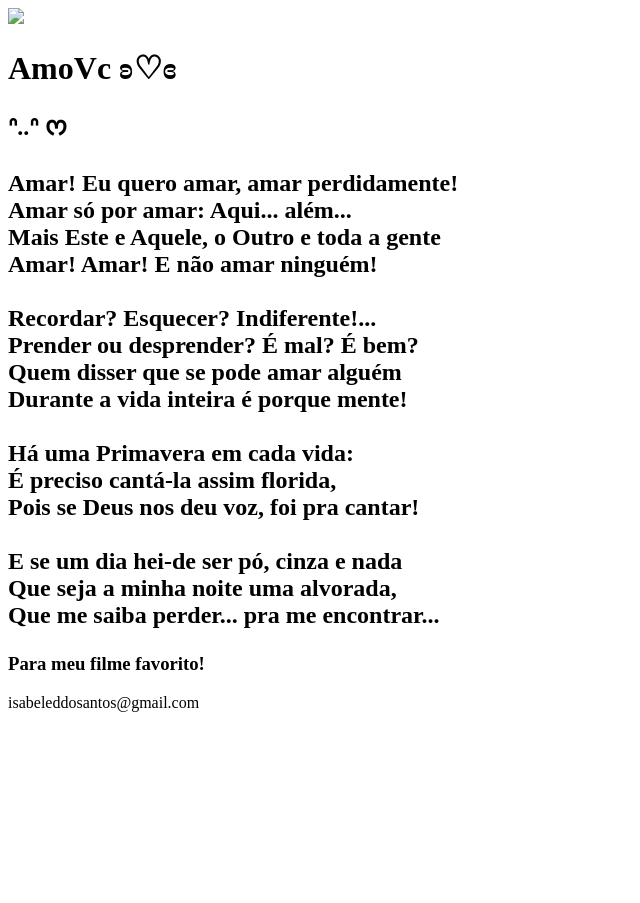
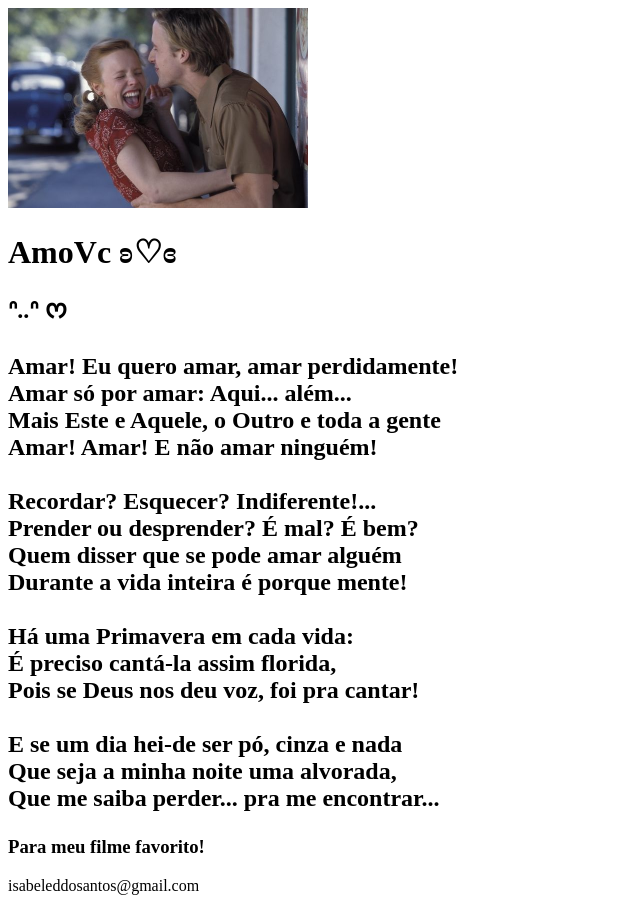
Before and after one commit to iisalovs/AmoVc-, a plain HTML site: page index.html in a window 1280 px wide. Shown: the whole page, without its empty margins (0-640 px from the left). Before the commit the page ends 800 px from the top, so only its background shows below. Drawn offline with Linux system fonts and the light colour scheme.

Commit message:
Fix HTML structure and update image source

```diff
--- a/index.html
+++ b/index.html
@@ -12,7 +12,7 @@
     <header>
 
         <!--header: aqui construimos-->
-        <img src="img/fofo.jpg" width="300px">
+        <img src="fofo.jpg" width="300px">
 
         <h1> AmoVc ʚ♡ɞ</h1>
 
```
